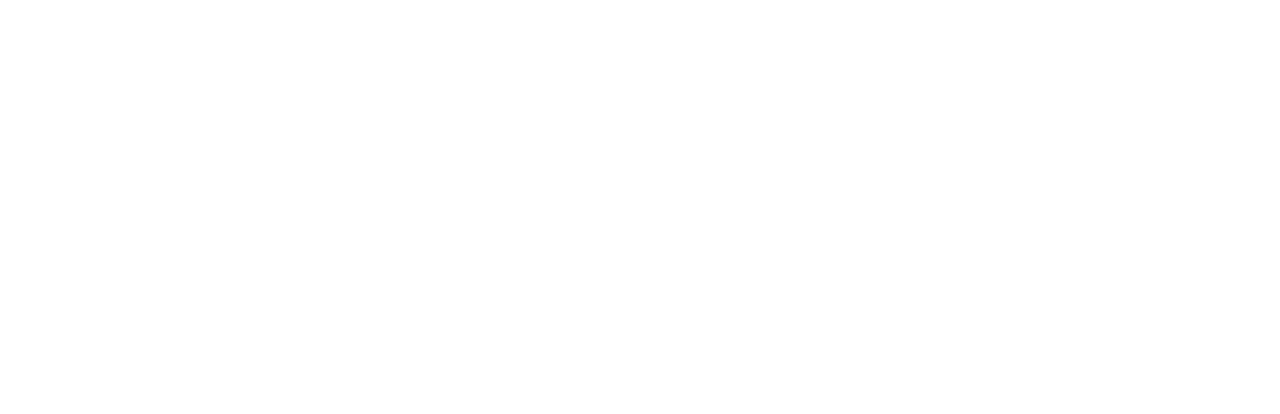
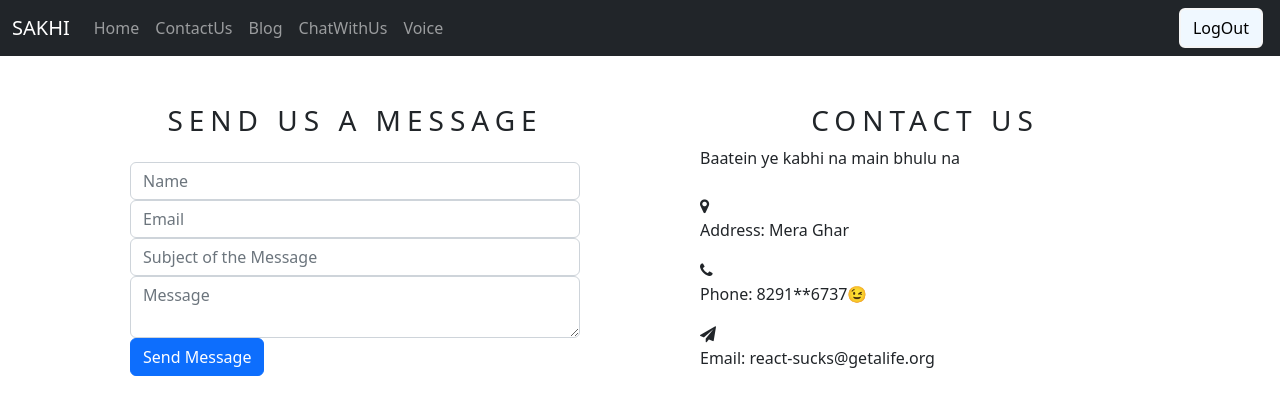
Before and after one commit to HiyaJain22/Sakhi, a React (Create React App) app: page /contact-us in a window 1280 px wide. Before the commit this address had no page. Shown: the top 414 px of the page. Built offline with nearby package versions, Linux system fonts and the light colour scheme.

Commit message:
contact-us page updates & navbar working

```diff
--- a/public/index.html
+++ b/public/index.html
@@ -15,6 +15,9 @@
       user's mobile device or desktop. See https://developers.google.com/web/fundamentals/web-app-manifest/
     -->
     <link rel="manifest" href="%PUBLIC_URL%/manifest.json" />
+    <link href="https://cdn.jsdelivr.net/npm/bootstrap@5.3.0-alpha1/dist/css/bootstrap.min.css" rel="stylesheet" integrity="sha384-GLhlTQ8iRABdZLl6O3oVMWSktQOp6b7In1Zl3/Jr59b6EGGoI1aFkw7cmDA6j6gD" crossorigin="anonymous">
+    <link rel="stylesheet" href="https://cdnjs.cloudflare.com/ajax/libs/font-awesome/4.7.0/css/font-awesome.min.css">
+
     <!--
       Notice the use of %PUBLIC_URL% in the tags above.
       It will be replaced with the URL of the `public` folder during the build.
@@ -24,7 +27,7 @@
       work correctly both with client-side routing and a non-root public URL.
       Learn how to configure a non-root public URL by running `npm run build`.
     -->
-    <title>React App</title>
+    <title>Sakhi</title>
   </head>
   <body>
     <noscript>You need to enable JavaScript to run this app.</noscript>
--- a/src/App.js
+++ b/src/App.js
@@ -7,6 +7,8 @@
 import Login from './components/login/login';
 import Signup from './components/sign up/signup';
 import Blog from './components/blog/blog';
+import ContactUs from './components/contact-us/contact-us';
+
 function App() {
   return (
     <>
@@ -15,7 +17,8 @@
           <Route path="/login" element={<Login/>}/>
           <Route path="/" element={<Signup/>}/>
           <Route path="/home" element={<Home/>}/>
-          <Route path="/blog" element={<Blog />} />
+          <Route path="/blog" element={<Blog/>} />
+          <Route path="/contact-us" element={<ContactUs/>} />
         </Routes>
       </Router>
     </>
--- /dev/null
+++ b/src/components/contact-us/contact-us.js
@@ -0,0 +1,137 @@
+import React from 'react'
+//
+import './contact-us.module.css'
+import NavScrollExample from '../navbar/Navbar';
+
+export default function contactus() {
+  const handleSubmit = () => {
+
+  }
+  const handleInputChange = () => {
+
+  }
+
+  return (
+
+  <div clasName="full-page">
+    <NavScrollExample />
+
+    <section className = "contactus-section">
+      <div className ="container">
+        <div className ="row justify-content-center">
+          <div clasName = "col-md-10">
+            <div className = "wrapper">
+              <div className='row no-gutters'>
+                <div className = "col-md-6">
+                  <div className='contact wrap w-100 p-lg-5 p-4'>
+                    <h3 className='mb-4'>Send us a Message</h3>
+                    <form id="contactForm" className='contactForm' onSubmit={handleSubmit}>
+                      <div className='row'>
+                        <div className='col-md-12'>
+                          <div className='form-group'>
+                              <input
+                                type="text"
+                                className='form-control'
+                                name='name'
+                                placeholder='Name'
+                                onChange={handleInputChange}
+                              />
+                          </div>
+                        </div>
+
+                        <div className='col-md-12'>
+                          <div className='form-group'>
+                              <input
+                                type="email"
+                                className='form-control'
+                                name='email'
+                                placeholder='Email'
+                                onChange={handleInputChange}
+                              />
+                          </div>
+                        </div>
+
+                        <div className='col-md-12'>
+                          <div className='form-group'>
+                              <input
+                                type="text"
+                                className='form-control'
+                                name='subject'
+                                placeholder='Subject of the Message'
+                                onChange={handleInputChange}
+                              />
+                          </div>
+                        </div>
+
+                        <div className='col-md-12'>
+                          <div className='form-group'>
+                              <textarea
+                                type="text"
+                                className='form-control'
+                                name='message'
+                                placeholder='Message'
+                                onChange={handleInputChange}
+                              ></textarea>
+                          </div>
+                        </div>
+                        <div className='col-md-12'>
+                            <div className='formgroup'>
+                              <input type="submit" value="Send Message" className='btn btn-primary'/>
+                            </div>
+                        </div>
+                      </div>
+                    </form>
+                  </div>
+                </div>
+                <div className='col-md-6 d-flex align-items-stretch'>
+                    <div className='info-wrap w-100 p-lg-5 p-4 img'>
+                      <h3>Contact Us</h3>
+                      <p className='mb-4'>
+                        Baatein ye kabhi na main bhulu na
+                      </p>
+                      <div className='dbox w-100 dflex align-items-start'>
+                        <div className='dflex align-items-center justify-content-center'>
+                          <span className='fa fa-map-marker'></span>
+                        </div>
+                        <div className='text pl-3'>
+                          <p>
+                            <span>Address:</span> Mera Ghar
+                          </p>
+                        </div>
+                      </div>
+
+                      <div className='dbox w-100 dflex align-items-start'>
+                        <div className='dflex align-items-center justify-content-center'>
+                          <span className='fa fa-phone'></span>
+                        </div>
+                        <div className='text pl-3'>
+                          <p>
+                            <span>Phone:</span> 8291**6737😉
+                          </p>
+                        </div>
+                      </div>
+
+                      <div className='dbox w-100 dflex align-items-start'>
+                        <div className='dflex align-items-center justify-content-center'>
+                          <span className='fa fa-paper-plane'></span>
+                        </div>
+                        <div className='text pl-3'>
+                          <p>
+                            <span>Email:</span> react-sucks@getalife.org
+                          </p>
+                        </div>
+                      </div>
+
+                    </div>
+                </div>
+              </div>
+            </div>
+          </div>
+        </div>
+      </div>
+    </section>
+
+  </div>
+
+  )
+}
--- /dev/null
+++ b/src/components/contact-us/contact-us.module.css
@@ -0,0 +1,12 @@
+body{
+    height: 950px;
+    width: 100%;
+}
+.contactus-section{
+    height: 950px;
+    width: 100%;
+}
+*{
+    margin: 0;
+    padding: 0;
+}
--- a/src/components/navbar/Navbar.js
+++ b/src/components/navbar/Navbar.js
@@ -11,7 +11,7 @@
   return (
     <Navbar bg="dark" variant="dark" expand="lg" sticky = "top">
       <Container fluid>
-        <Navbar.Brand href="#">SAKHI</Navbar.Brand>
+        <Navbar.Brand href="/home">SAKHI</Navbar.Brand>
         <Navbar.Toggle aria-controls="navbarScroll" />
         <Navbar.Collapse id="navbarScroll">
           <Nav
@@ -19,8 +19,8 @@
             style={{ maxHeight: '100px' }}
             navbarScroll
           >
-            <Nav.Link href="#action1">Home</Nav.Link>
-            <Nav.Link href="#action2">ContactUs</Nav.Link>
+            <Nav.Link href="/home">Home</Nav.Link>
+            <Nav.Link href="/contact-us">ContactUs</Nav.Link>
             {/* <NavDropdown title="Link" id="navbarScrollingDropdown">
               <NavDropdown.Item href="#action3">Action</NavDropdown.Item>
               <NavDropdown.Item href="#action4">
```
Also changed, not shown: src/components/Contactus.js (deleted).
